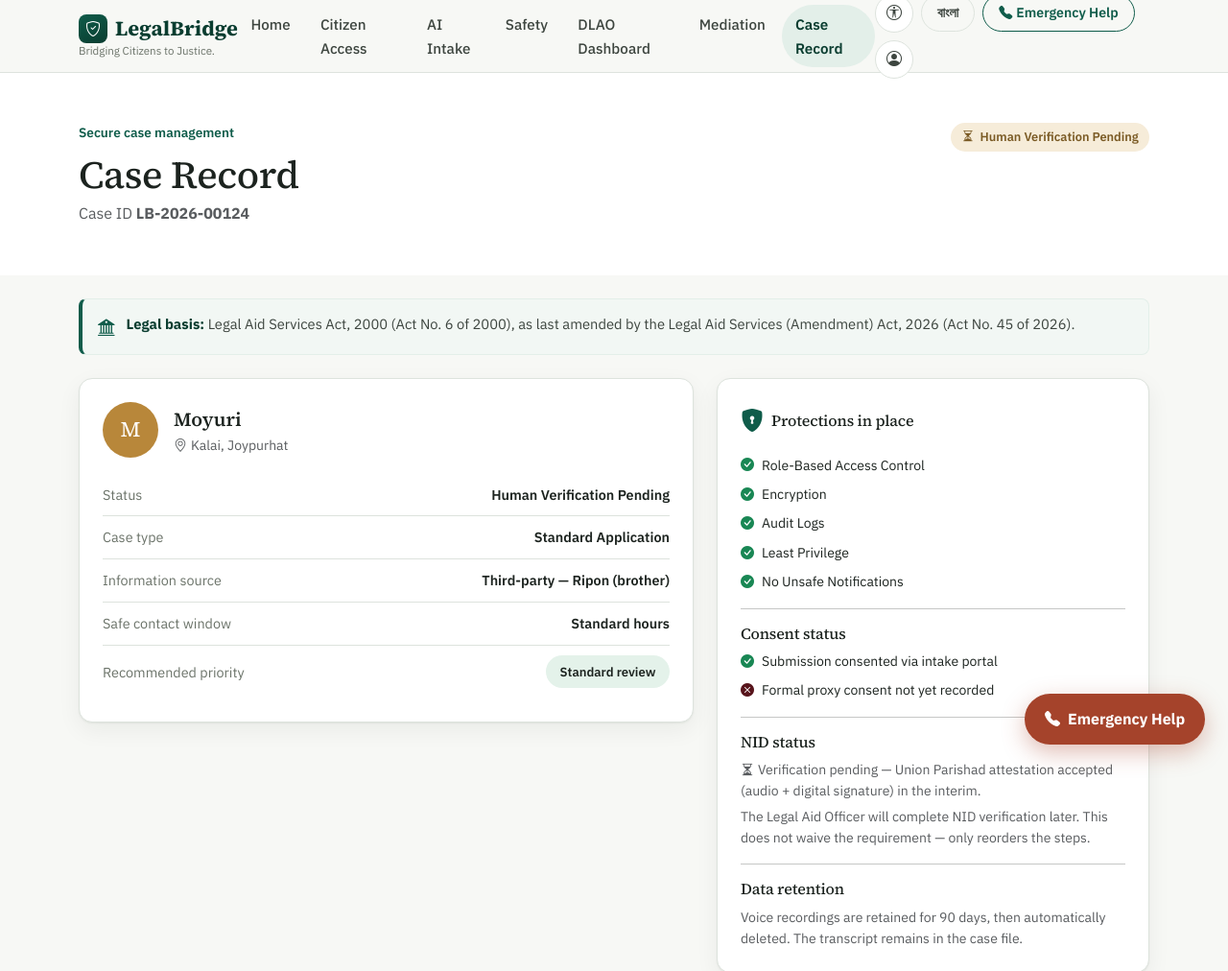
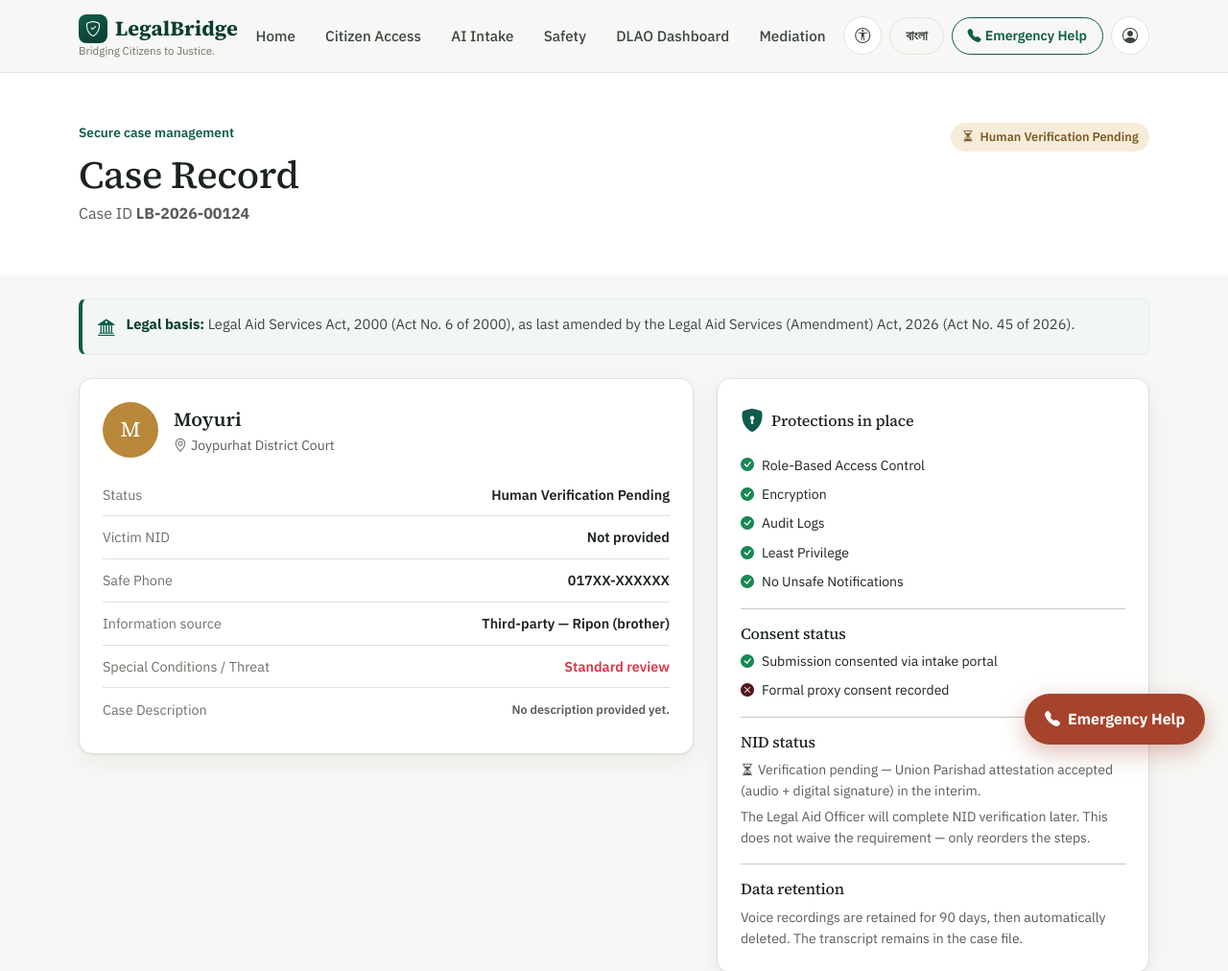
Before and after one commit to zinslash/Legal-Tech, a website: page case.html in a window 1280 px wide. Shown: the top 1012 px of the page at 96% size. Drawn offline with Linux system fonts and the light colour scheme.

Commit message:
Update case record to display NID, phone, proxy details, and threats dynamically

```diff
--- a/case.html
+++ b/case.html
@@ -29,13 +29,12 @@
           <li class="nav-item"><a class="nav-link" data-page="safety.html" href="safety.html">Safety</a></li>
           <li class="nav-item"><a class="nav-link" data-page="dashboard.html" href="dashboard.html">DLAO Dashboard</a></li>
           <li class="nav-item"><a class="nav-link" data-page="mediation.html" href="mediation.html">Mediation</a></li>
-          <li class="nav-item"><a class="nav-link" data-page="case.html" href="case.html">Case Record</a></li>
         </ul>
         <div class="d-flex align-items-center gap-2 lb-header-actions flex-wrap">
           <button class="lb-icon-btn" type="button" data-bs-toggle="offcanvas" data-bs-target="#a11yOffcanvas" aria-label="Open accessibility settings"><i class="bi bi-universal-access-circle"></i></button>
           <button class="btn btn-lb-ghost" id="langToggle" type="button" aria-label="Switch language" lang="bn">বাংলা</button>
           <button class="btn btn-lb-outline" type="button" data-bs-toggle="modal" data-bs-target="#emergencyModal"><i class="bi bi-telephone-fill me-1"></i>Emergency Help</button>
-          <a class="lb-icon-btn" href="case.html" aria-label="Profile"><i class="bi bi-person-circle"></i></a>
+          <a class="lb-icon-btn" href="#" aria-label="Profile"><i class="bi bi-person-circle"></i></a>
         </div>
       </div>
     </div>
@@ -69,14 +68,15 @@
               <div class="lb-case-avatar" id="dynamic-avatar">M</div>
               <div>
                 <div class="fw-semibold fs-5" style="font-family:var(--font-display);" id="dynamic-name">Moyuri</div>
-                <div class="text-body-secondary small"><i class="bi bi-geo-alt me-1"></i>Kalai, Joypurhat</div>
+                <div class="text-body-secondary small"><i class="bi bi-geo-alt me-1"></i><span id="dynamic-office">Joypurhat District Court</span></div>
               </div>
             </div>
             <div class="lb-case-meta-row"><span class="lb-case-meta-label">Status</span><span class="lb-case-meta-value">Human Verification Pending</span></div>
-            <div class="lb-case-meta-row"><span class="lb-case-meta-label">Case type</span><span class="lb-case-meta-value">Standard Application</span></div>
+            <div class="lb-case-meta-row"><span class="lb-case-meta-label">Victim NID</span><span class="lb-case-meta-value" id="dynamic-nid">Not provided</span></div>
+            <div class="lb-case-meta-row"><span class="lb-case-meta-label">Safe Phone</span><span class="lb-case-meta-value" id="dynamic-phone">017XX-XXXXXX</span></div>
             <div class="lb-case-meta-row"><span class="lb-case-meta-label">Information source</span><span class="lb-case-meta-value" id="dynamic-source">Third-party — Ripon (brother)</span></div>
-            <div class="lb-case-meta-row"><span class="lb-case-meta-label">Safe contact window</span><span class="lb-case-meta-value">Standard hours</span></div>
-            <div class="lb-case-meta-row"><span class="lb-case-meta-label">Recommended priority</span><span class="lb-case-meta-value lb-pill lb-pill-risk-low">Standard review</span></div>
+            <div class="lb-case-meta-row"><span class="lb-case-meta-label">Special Conditions / Threat</span><span class="lb-case-meta-value text-danger fw-semibold" id="dynamic-threat">Standard review</span></div>
+            <div class="lb-case-meta-row"><span class="lb-case-meta-label">Case Description</span><span class="lb-case-meta-value small text-body-secondary" id="dynamic-desc">No description provided yet.</span></div>
           </div>
         </div>
 
@@ -96,9 +96,9 @@
 
             <hr class="my-3">
             <h3 class="h6 mb-2">Consent status</h3>
-            <ul class="list-unstyled small d-flex flex-column gap-2 mb-0">
+            <ul class="list-unstyled small d-flex flex-column gap-2 mb-0" id="consent-list">
               <li><i class="bi bi-check-circle-fill text-success me-2"></i>Submission consented via intake portal</li>
-              <li><i class="bi bi-x-circle-fill text-danger-emphasis me-2"></i>Formal proxy consent not yet recorded</li>
+              <li><i class="bi bi-x-circle-fill text-danger-emphasis me-2"></i>Formal proxy consent recorded</li>
             </ul>
 
             <hr class="my-3">
@@ -245,26 +245,31 @@
 
 <script>
   document.addEventListener('DOMContentLoaded', async () => {
-    // 1. Check if the URL has an ID (e.g., case.html?id=xyz)
     const urlParams = new URLSearchParams(window.location.search);
     const caseId = urlParams.get('id');
 
-    // If no ID, stop here and show the Moyuri mockup.
     if (!caseId) return;
 
     try {
-      // 2. Fetch the specific case from your Netlify API
       const response = await fetch(`/.netlify/functions/get-case?id=${caseId}`);
       if (!response.ok) throw new Error('Network response was not ok');
       const data = await response.json();
 
-      // 3. Inject the live data directly into the elements by ID
-      document.getElementById('dynamic-case-id').textContent = data.application_number;
-      document.getElementById('dynamic-name').textContent = data.applicant_name;
-      document.getElementById('dynamic-avatar').textContent = data.applicant_name.charAt(0).toUpperCase();
+      // Dynamically populate fields with real database values
+      document.getElementById('dynamic-case-id').textContent = data.application_number || 'LB-2026-XXXX';
+      document.getElementById('dynamic-name').textContent = data.applicant_name || 'Unknown Citizen';
+      document.getElementById('dynamic-avatar').textContent = (data.applicant_name || 'U').charAt(0).toUpperCase();
 
-      let sourceText = data.intake_source;
-      if (data.is_proxy) sourceText += ` (Proxy: ${data.proxy_name || 'Unknown'})`;
+      document.getElementById('dynamic-office').textContent = data.nearest_office || 'District Legal Aid Office';
+      document.getElementById('dynamic-nid').textContent = data.nid || 'Not provided';
+      document.getElementById('dynamic-phone').textContent = data.phone || 'Not provided';
+      document.getElementById('dynamic-threat').textContent = data.special_condition || 'Standard review';
+      document.getElementById('dynamic-desc').textContent = data.case_description || 'No description provided.';
+
+      let sourceText = data.intake_source === 'udc_assisted' ? 'UDC Assisted Portal' : (data.intake_source || 'Direct');
+      if (data.is_proxy && data.proxy_name) {
+        sourceText = `Proxy / Third-Party — ${data.proxy_name}`;
+      }
       document.getElementById('dynamic-source').textContent = sourceText;
 
     } catch (error) {
```
